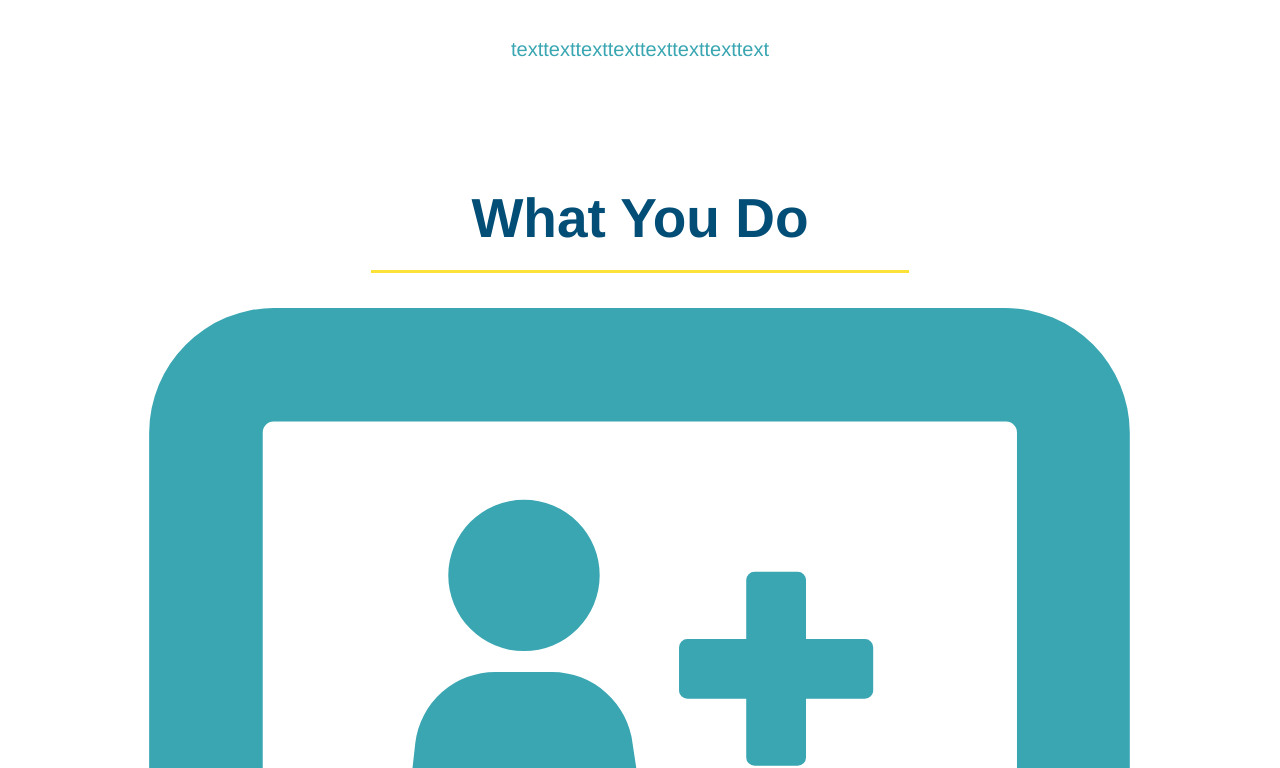
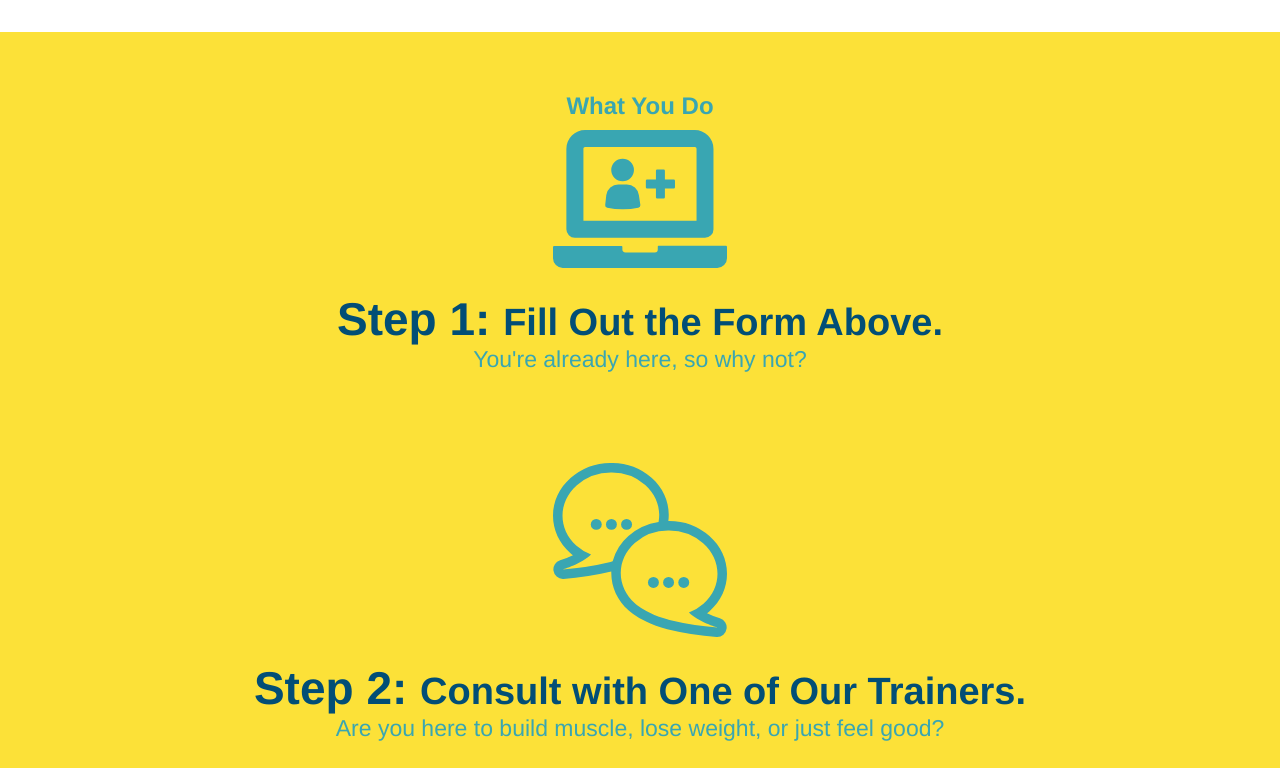
Before and after one commit to a-breezy/run-buddy, a plain HTML site: page index.html in a window 1280 px wide. Shown: the part 832-1600 px from the top of the page. Drawn offline with Linux system fonts and the light colour scheme.

Commit message:
style what you do section

```diff
--- a/assets/css/style.css
+++ b/assets/css/style.css
@@ -125,15 +125,6 @@ footer h2 {
       text-align: center;
   }
 
-.intro h2 {
-    font-size: 55px;
-    color: #024e76;
-    margin-bottom: 35px;
-    padding: 0 100px 20px 100px;
-    border-bottom: 3px solid;
-    border-color: #fce138;
-    display: inline-block;
-}
 
 .intro p {
     line-height: 1.7;
@@ -142,3 +133,49 @@ footer h2 {
     font-size: 20px;
     margin: 0 auto;
 }
+
+.steps {
+    text-align: center;
+    background: #fce138;
+}
+
+.section-title {
+    font-size: 55px;
+    color: #024e76;
+    margin-bottom: 35px;
+    padding: 0 100px 20px 100px;
+    border-bottom: 3px solid;
+    border-color: #39a6b2;
+}
+
+.primary-border {
+    border-color: #fce138;
+}
+
+.secondary-border {
+    border-color: #39a6b2;
+}
+
+.steps div {
+    margin-bottom: 80px;
+}
+
+.steps img {
+    width: 15%;
+    margin: 10px 0;
+}
+
+.steps h3 {
+    color: #024e76;
+    font-size: 46px;
+    margin-top: 10px;
+}
+
+.steps p {
+    color: #39a6b2;
+    font-size: 23px;
+}
+
+.steps span {
+    font-size: 38px;
+}
--- a/index.html
+++ b/index.html
@@ -77,30 +77,30 @@
   </section>
 
   <!-- "what you do" section -->
-  <section id="what-you-do" class="intro">
+  <section id="what-you-do" class="steps">
     <h2>What You Do</h2>
 
     <div>
       <img src="./assets/images/step-1.svg" alt="" />
-      <h3>Step 1: Fill Out the Form Above.</h3>
+      <h3>Step 1: <span>Fill Out the Form Above.</span></h3>
       <p>You're already here, so why not?</p>
     </div>
 
     <div>
       <image src="./assets/images/step-2.svg" alt="" />
-      <h3>Step 2: Consult with One of Our Trainers.</h3>
+      <h3>Step 2: <span>Consult with One of Our Trainers.</span></h3>
       <p> Are you here to build muscle, lose weight, or just feel good?</p>
     </div>
 
     <div>
     <img src="./assets/images/step-3.svg" alt="" />
-      <h3>Step 3: Get Running.</h3>
+      <h3>Step 3: <span>Get Running.</span></h3>
       <p>Hit the ground running (literally) once your trainer lays out your plan.</p>
     </div>
 
     <div>
       <img src="./assets/images/step-4.svg" alt="" />
-      <h3>Step 4: See Results.</h3>
+      <h3>Step 4: <span>See Results.</span></h3>
       <p>Bi-weekly checkins with your trainer will keep you focused</p>
     </div>
   </section>
```
